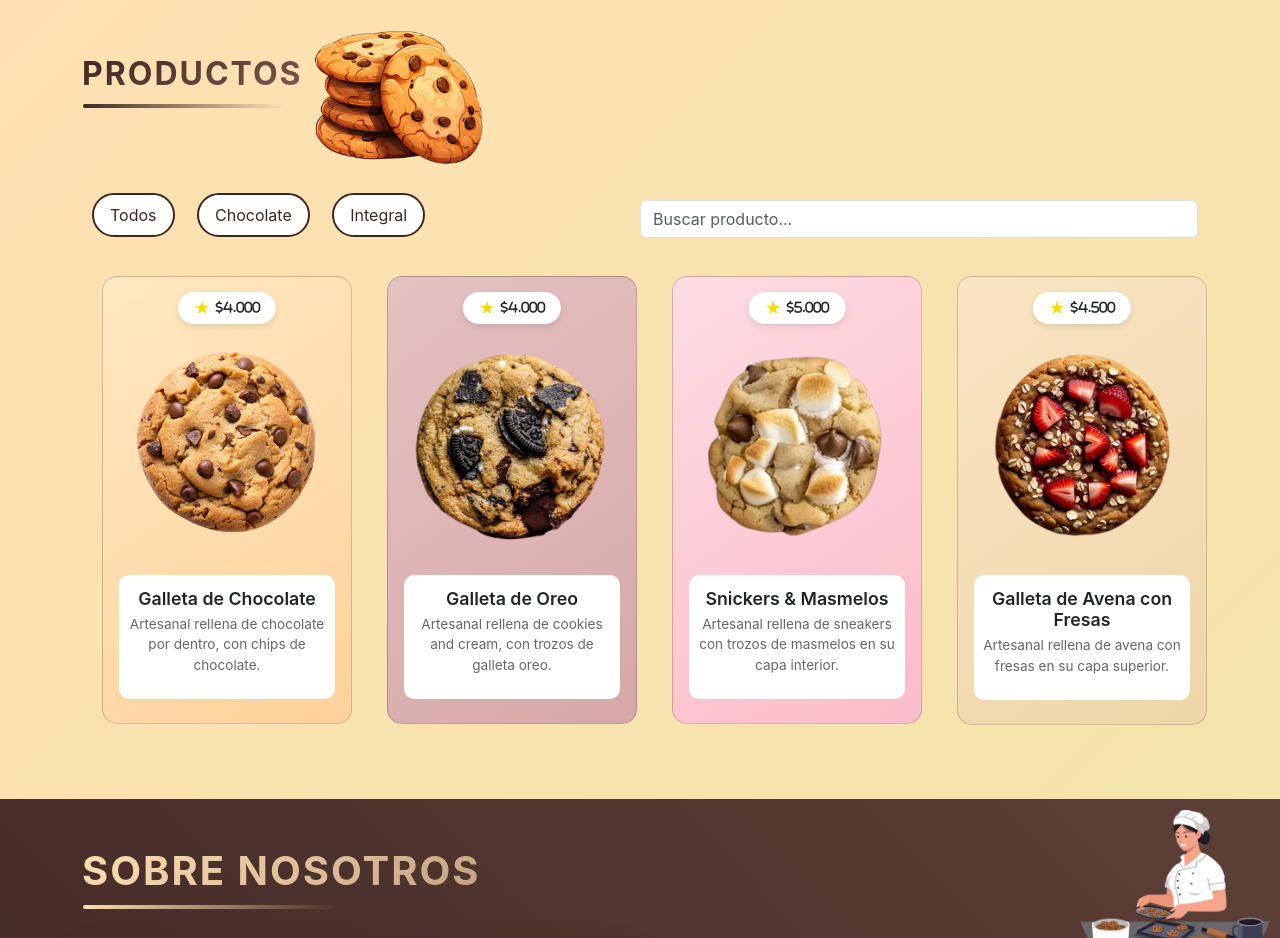
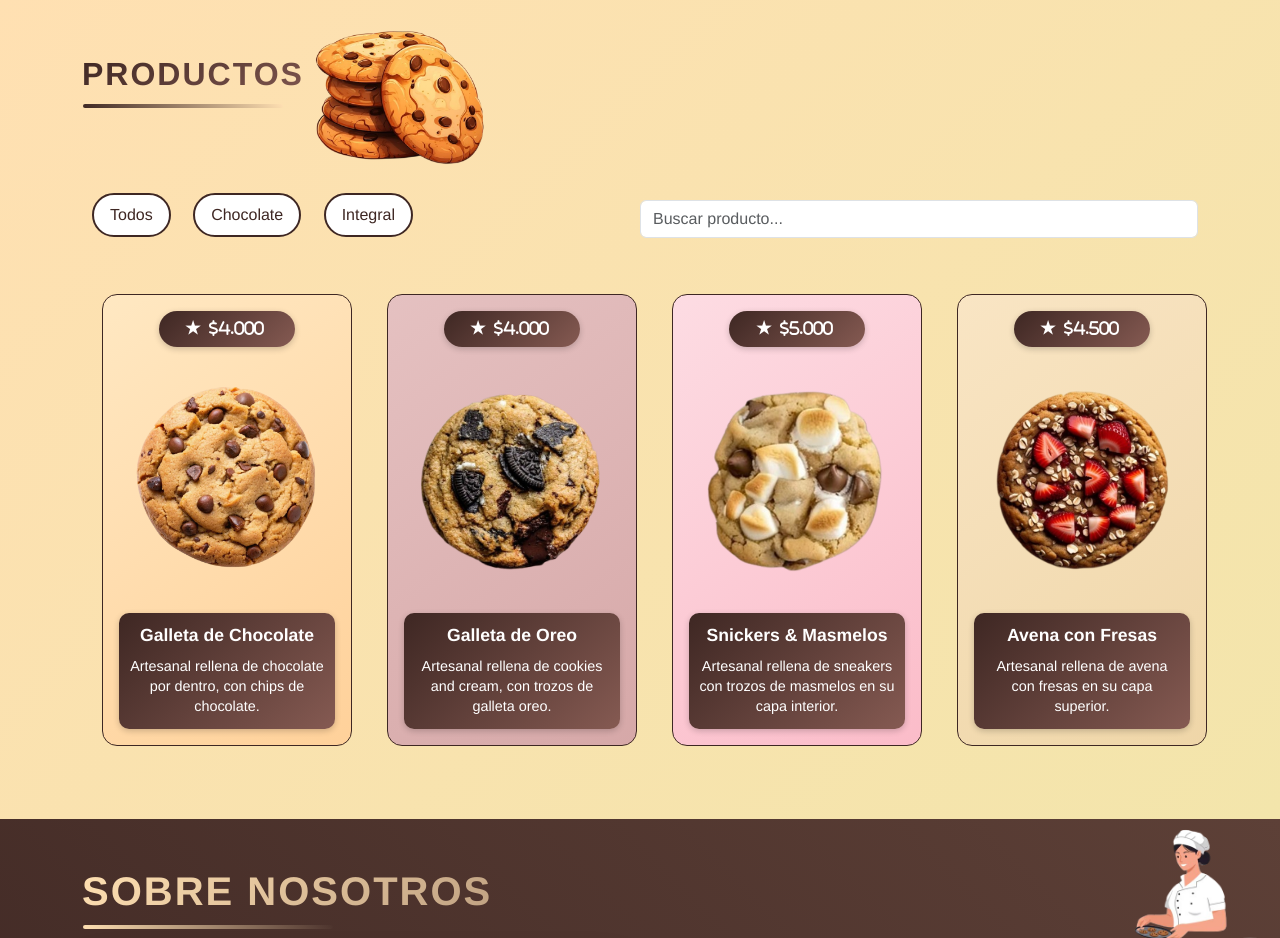
Before and after one commit to BiscuitSecret/BiscuitSecret.github.io, a plain HTML site: page index.html in a window 1280 px wide. Shown: the part 812-1750 px from the top of the page. Drawn offline with nearby package versions, Linux system fonts and the light colour scheme.

Commit message:
Rediseño section Productos

```diff
--- a/assets/css/style.css
+++ b/assets/css/style.css
@@ -1,6 +1,5 @@
 body {
-  font-family: -apple-system, BlinkMacSystemFont, "Segoe UI", Roboto, "Helvetica Neue", Arial,
-    sans-serif;
+  font-family: "Helvetica Neue", Arial, sans-serif;
   scroll-behavior: smooth;
   overflow-x: hidden;
   background-color: #f9f9f9;
@@ -570,6 +569,7 @@ button {
   height: 210px;
   object-fit: cover;
   margin: 40px auto 1rem;
+  padding-bottom: 22px;
   display: block;
   transition: transform 0.3s ease, box-shadow 0.3s ease;
 }
@@ -579,50 +579,62 @@ button {
   transform: rotate(5deg) scale(1.1);
 }
 
-/* Contenedor de la info (título + descripción) */
 .info-box {
-  background-color: #fff;
+  background: linear-gradient(135deg, #3e2723, #855a52);
+  color: #fff;
+  padding: 12px 10px;
   border-radius: 10px;
-  padding: 0.5rem;
-  margin-top: 0.5rem;
+  text-align: center;
+  box-shadow: 0 2px 6px rgba(0, 0, 0, 0.2);
+/*   margin-bottom: 20px; */
 }
 
-/* Título y descripción de la cookie */
-.cookie-title {
-  font-size: 1.11rem;
-  font-weight: 600;
-  margin-bottom: 0.3rem;
-  margin-top: 0.3rem;
-}
-
-.cookie-desc {
-  font-size: 0.85rem;
-  color: #666;
-}
-
-/* Etiqueta de descuento */
-.discount-badge {
-  text-align: center;
-  position: absolute;
-  top: 15px;
-  left: 50%;
-  transform: translateX(-50%);
-  background-color: #fff;
-  border-radius: 20px;
-  padding: 0.5rem 1rem;
-  box-shadow: 0 3px 6px rgba(0, 0, 0, 0.1);
-  display: flex;
-  align-items: center;
-  gap: 0.3rem;
-  font-size: 0.8rem;
+.info-box .cookie-title {
+  margin: 0;
+  font-size: 1.1rem;
   font-weight: 600;
 }
 
-/* Ícono de estrella */
-.star-icon {
-  color: #ffd700;
-  font-size: 1rem;
-  line-height: 1;
+.info-box .cookie-desc {
+  margin: 10px 0 0;
+  font-size: 0.9rem;
+  line-height: 1.4;
+}
+
+/* Contenedor y estilo del Badge */
+.discount-badge {
+  background: linear-gradient(135deg, #3e2723, #855a52);
+  color: #fff;
+  padding: 5px 25px;
+  font-size: 0.9rem;
+  margin-left: 40px;
+  margin-right: 40px;
+/*   margin-top: 20px; */
+  border-radius: 50px;
+  font-weight: bold;
+  display: flex;
+  justify-content: center; /* Centra horizontalmente */
+  align-items: center;
+  box-shadow: 0 2px 6px rgba(0, 0, 0, 0.2);
+  transition: transform 0.1s ease;
+}
+
+/* Efecto hover: se escala ligeramente */
+.discount-badge:hover {
+  transform: scale(1.05);
+}
+
+/* Estilos para los íconos y texto interno */
+.discount-badge .star-icon {
+  margin-right: 8px;
+  font-size: 1.2em;
+}
+.discount-badge i {
+  margin-right: 5px;
+  font-size: 1.1em;
+}
+.discount-badge .price {
+  font-size: 1.4em;
 }
 
 .upcoming-badge {
@@ -650,21 +662,25 @@ button {
 /* Caramel */
 .caramel {
   background: linear-gradient(145deg, #ffe8c2 0%, #ffd19a 100%);
+  border: 1px solid #3e2723;
 }
 
 /* Choco */
 .choco {
   background: linear-gradient(145deg, #e5c1c1 0%, #d6a8a8 100%);
+  border: 1px solid #3e2723;
 }
 
 /* Chocochips */
 .chocochips {
   background: linear-gradient(145deg, #f9e5c4 0%, #efd6a8 100%);
+  border: 1px solid #3e2723;
 }
 
 /* Raspberry */
 .raspberry {
   background: linear-gradient(145deg, #fddce3 0%, #fbbcc9 100%);
+  border: 1px solid #3e2723;
 }
 
 /* Filtro y Buscador */
--- a/index.html
+++ b/index.html
@@ -6,15 +6,9 @@
     <title>Biscuit Secret</title>
     <link rel="shortcut icon" href="./assets/img/logo-preview.png" type="image/x-icon" />
     <!-- Bootstrap CSS -->
-    <link
-      href="https://cdn.jsdelivr.net/npm/bootstrap@5.3.0/dist/css/bootstrap.min.css"
-      rel="stylesheet"
-    />
+    <link href="https://cdn.jsdelivr.net/npm/bootstrap@5.3.0/dist/css/bootstrap.min.css" rel="stylesheet" />
     <!-- Google Fonts: Roboto -->
-    <link
-      href="https://fonts.googleapis.com/css2?family=Roboto:wght@400;700&display=swap"
-      rel="stylesheet"
-    />
+    <link href="https://fonts.googleapis.com/css2?family=Roboto:wght@400;700&display=swap" rel="stylesheet" />
     <link rel="stylesheet" href="./assets/css/all.min.css" />
     <!-- FontAwesome para el ícono de cookie -->
 
@@ -261,11 +255,7 @@
           data-aos-duration="1000"
         >
           <h2 class="section-title">Productos</h2>
-          <img
-            src="./assets/img/GalletasAnimadas-Photoroom.png"
-            alt="Galleta"
-            class="cookie-icon"
-          />
+          <img src="./assets/img/GalletasAnimadas-Photoroom.png" alt="Galleta" class="cookie-icon" />
         </div>
         <!-- Filtro y Buscador -->
         <div
@@ -289,7 +279,7 @@
           />
         </div>
         <!-- Contenedor de Productos -->
-        <div class="row" id="productos-container">
+        <div class="row mt-5" id="productos-container">
           <!-- Producto 1: Caramel Cookie (Clasica) -->
           <div
             class="col-12 col-sm-6 col-md-3 mb-4 product-item"
@@ -298,13 +288,13 @@
             data-aos-delay="100"
             style="padding: 0.1rem 2rem"
           >
-            <article class="card caramel">
+            <article class="card caramel" style="padding: 1rem 1rem">
               <!--  <div class="upcoming-badge">
                 <i class="fas fa-hourglass-half"></i>
                 <span>¡Próximamente!</span>
               </div> -->
-              <div class="discount-badge">
-                <span class="star-icon">★</span>
+              <div class="discount-badge" >
+                <span class="star-icon">&#9733;</span>
                 <i class="fas fa-dollar-sign">4.000</i>
               </div>
               <img
@@ -314,9 +304,7 @@
               />
               <div class="info-box">
                 <h3 class="cookie-title card-title">Galleta de Chocolate</h3>
-                <p class="cookie-desc">
-                  Artesanal rellena de chocolate por dentro, con chips de chocolate.
-                </p>
+                <p class="cookie-desc">Artesanal rellena de chocolate por dentro, con chips de chocolate.</p>
               </div>
             </article>
           </div>
@@ -328,7 +316,7 @@
             data-aos-delay="200"
             style="padding: 0.1rem 2rem"
           >
-            <article class="card choco">
+            <article class="card choco" style="padding: 1rem 1rem">
               <div class="discount-badge">
                 <span class="star-icon">★</span>
                 <i class="fas fa-dollar-sign">4.000</i>
@@ -340,9 +328,7 @@
               />
               <div class="info-box">
                 <h3 class="cookie-title card-title">Galleta de Oreo</h3>
-                <p class="cookie-desc">
-                  Artesanal rellena de cookies and cream, con trozos de galleta oreo.
-                </p>
+                <p class="cookie-desc">Artesanal rellena de cookies and cream, con trozos de galleta oreo.</p>
               </div>
             </article>
           </div>
@@ -354,16 +340,12 @@
             data-aos-delay="300"
             style="padding: 0.1rem 2rem"
           >
-            <article class="card raspberry">
+            <article class="card raspberry" style="padding: 1rem 1rem">
               <div class="discount-badge">
                 <span class="star-icon">★</span>
                 <i class="fas fa-dollar-sign">5.000</i>
               </div>
-              <img
-                src="./assets/img/Galleta_Masmelos.png"
-                alt="Chocochips Cookie"
-                class="cookie-image"
-              />
+              <img src="./assets/img/Galleta_Masmelos.png" alt="Chocochips Cookie" class="cookie-image" />
               <div class="info-box">
                 <h3 class="cookie-title card-title">Snickers & Masmelos</h3>
                 <p class="cookie-desc">
@@ -380,7 +362,7 @@
             data-aos-delay="400"
             style="padding: 0.1rem 2rem"
           >
-            <article class="card chocochips">
+            <article class="card chocochips" style="padding: 1rem 1rem">
               <div class="discount-badge">
                 <span class="star-icon">★</span>
                 <i class="fas fa-dollar-sign">4.500</i>
@@ -391,10 +373,8 @@
                 class="cookie-image"
               />
               <div class="info-box">
-                <h3 class="cookie-title card-title">Galleta de Avena con Fresas</h3>
-                <p class="cookie-desc">
-                  Artesanal rellena de avena con fresas en su capa superior.
-                </p>
+                <h3 class="cookie-title card-title">Avena con Fresas</h3>
+                <p class="cookie-desc">Artesanal rellena de avena con fresas en su capa superior.</p>
               </div>
             </article>
           </div>
@@ -405,9 +385,7 @@
     <!-- Sección Sobre Nosotros (Timeline Mejorado) -->
     <section id="sobre-nosotros" class="py-5">
       <div class="container">
-        <h2 class="section-title-sobre" data-aos="fade-up" data-aos-duration="1000">
-          Sobre Nosotros
-        </h2>
+        <h2 class="section-title-sobre" data-aos="fade-up" data-aos-duration="1000">Sobre Nosotros</h2>
         <div class="row align-items-center">
           <div class="col-md-6" data-aos="fade-right" data-aos-duration="1000">
             <img
@@ -423,8 +401,7 @@
                 <div class="timeline-content">
                   <h5>Fundación</h5>
                   <p>
-                    Iniciamos con la misión de transformar ingredientes simples en experiencias
-                    memorables.
+                    Iniciamos con la misión de transformar ingredientes simples en experiencias memorables.
                   </p>
                 </div>
               </div>
@@ -433,8 +410,8 @@
                 <div class="timeline-content">
                   <h5>Crecimiento</h5>
                   <p>
-                    Innovamos y perfeccionamos cada receta para adaptarnos a los gustos modernos sin
-                    perder la esencia.
+                    Innovamos y perfeccionamos cada receta para adaptarnos a los gustos modernos sin perder la
+                    esencia.
                   </p>
                 </div>
               </div>
@@ -443,8 +420,8 @@
                 <div class="timeline-content">
                   <h5>Actualidad</h5>
                   <p>
-                    Lideramos el mercado de galletas artesanales con un compromiso inquebrantable
-                    con la calidad.
+                    Lideramos el mercado de galletas artesanales con un compromiso inquebrantable con la
+                    calidad.
                   </p>
                 </div>
               </div>
@@ -462,27 +439,14 @@
           <div class="col-md-4 feature-item" data-aos="zoom-in" data-aos-duration="1000">
             <i class="fas fa-award"></i>
             <h4>Calidad Superior</h4>
-            <p>
-              Ingredientes seleccionados y procesos artesanales garantizan la excelencia en cada
-              galleta.
-            </p>
+            <p>Ingredientes seleccionados y procesos artesanales garantizan la excelencia en cada galleta.</p>
           </div>
-          <div
-            class="col-md-4 feature-item"
-            data-aos="zoom-in"
-            data-aos-delay="150"
-            data-aos-duration="1000"
-          >
+          <div class="col-md-4 feature-item" data-aos="zoom-in" data-aos-delay="150" data-aos-duration="1000">
             <i class="fas fa-bolt"></i>
             <h4>Innovación</h4>
             <p>Recetas renovadas y técnicas modernas para sorprenderte en cada bocado.</p>
           </div>
-          <div
-            class="col-md-4 feature-item"
-            data-aos="zoom-in"
-            data-aos-delay="300"
-            data-aos-duration="1000"
-          >
+          <div class="col-md-4 feature-item" data-aos="zoom-in" data-aos-delay="300" data-aos-duration="1000">
             <i class="fas fa-history"></i>
             <h4>Tradición</h4>
             <p>Un legado de sabores que trasciende generaciones con un toque clásico.</p>
@@ -497,16 +461,10 @@
           <!-- Logo / Marca -->
           <div class="footer-brand">
             <a href="#hero" title="Inicio">
-              <img
-                src="./assets/img/logo-preview.png"
-                alt="Logo Galletas Gratis"
-                class="footer-logo-img"
-              />
+              <img src="./assets/img/logo-preview.png" alt="Logo Galletas Gratis" class="footer-logo-img" />
             </a>
             <!-- Lorem breve debajo del logo -->
-            <p class="footer-description">
-              Lorem ipsum dolor sit amet, consectetur adipiscing elit.
-            </p>
+            <p class="footer-description">Lorem ipsum dolor sit amet, consectetur adipiscing elit.</p>
           </div>
           <!-- Navegación -->
           <nav class="footer-nav" aria-label="Navegación principal">
```
